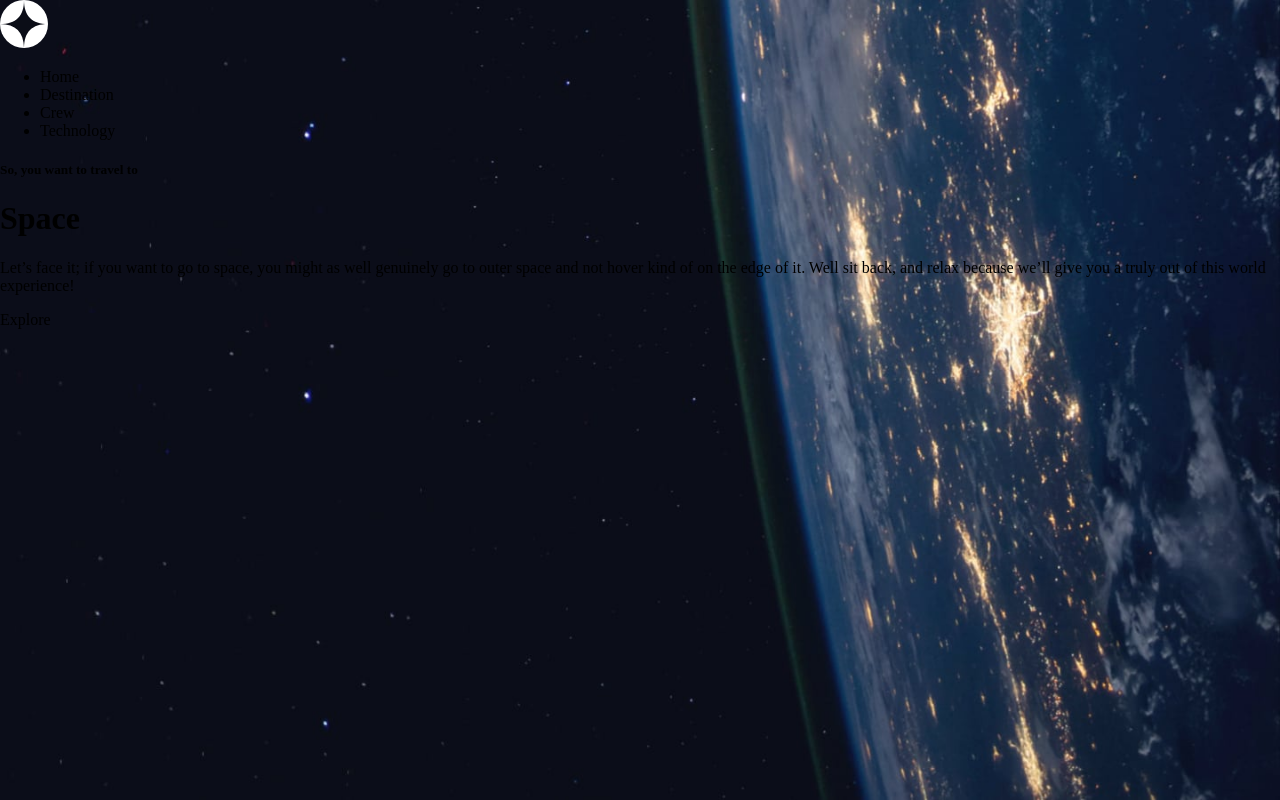
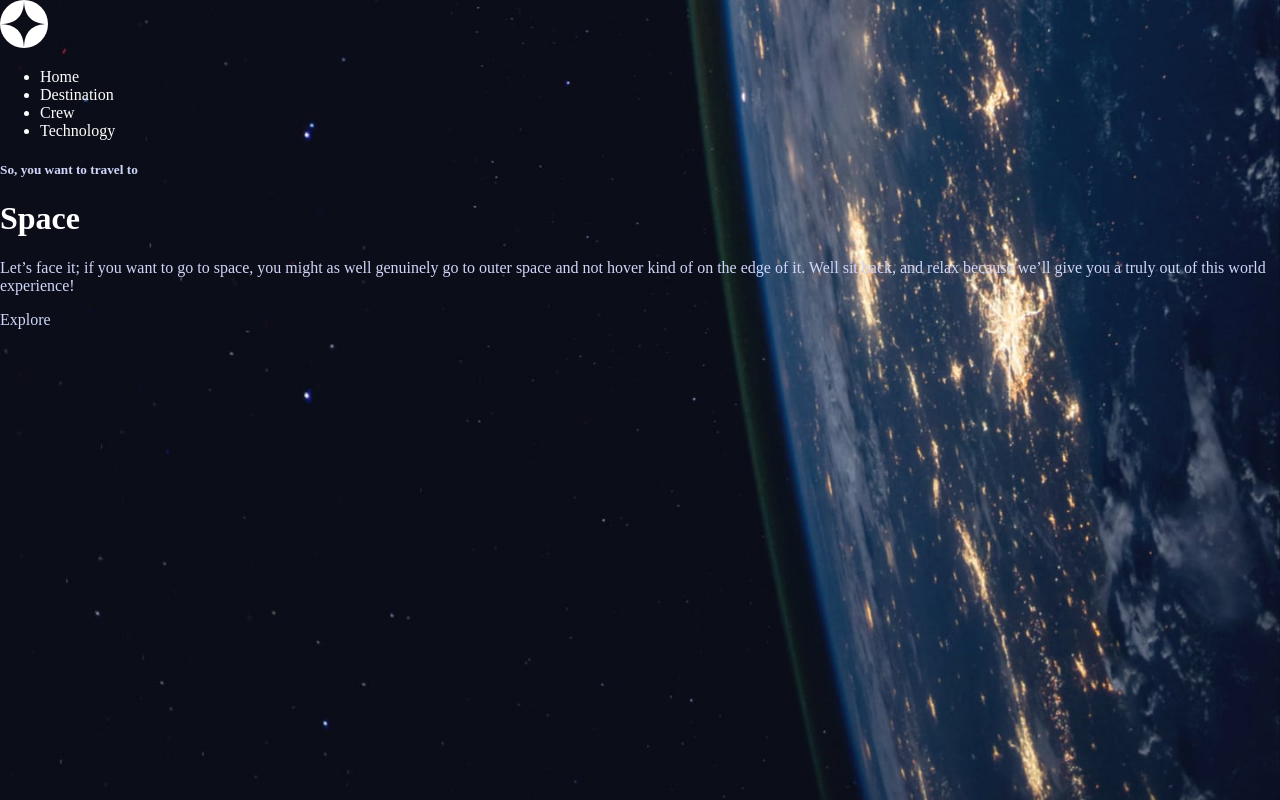
Before and after one commit to evilkeil/Space-Tourism, a website built with webpack: page src/assets/html/home.html in a window 1280 px wide. Built offline with nearby package versions, Linux system fonts and the light colour scheme.

Commit message:
set colors to text

```diff
--- a/src/assets/css/style.css
+++ b/src/assets/css/style.css
@@ -18,5 +18,14 @@ body{
     -moz-background-size: cover;
     -o-background-size: cover;
     background-size: cover;
+    color:var(--secondary-color);
 
 }
+
+#navbar{
+    color: var(--main-color);
+}
+
+h1{
+    color: var(--main-color);
+}
```
